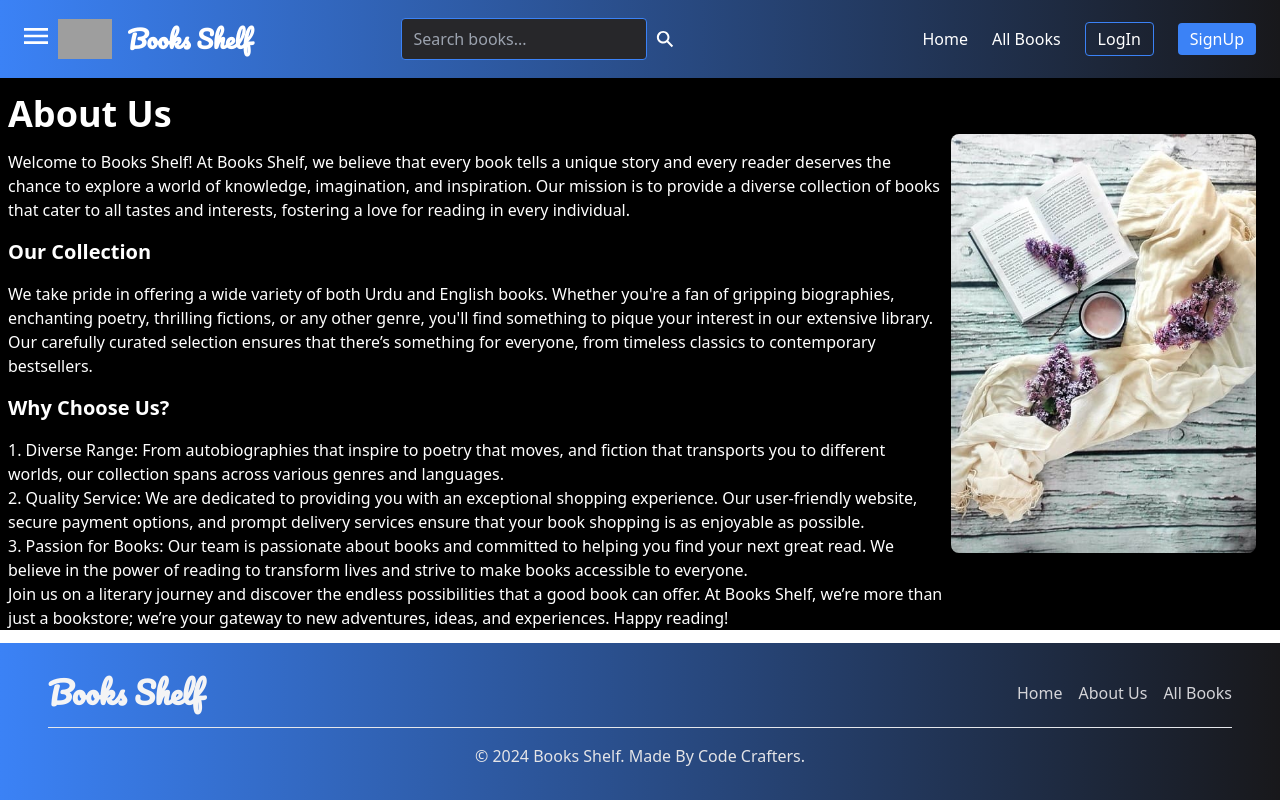
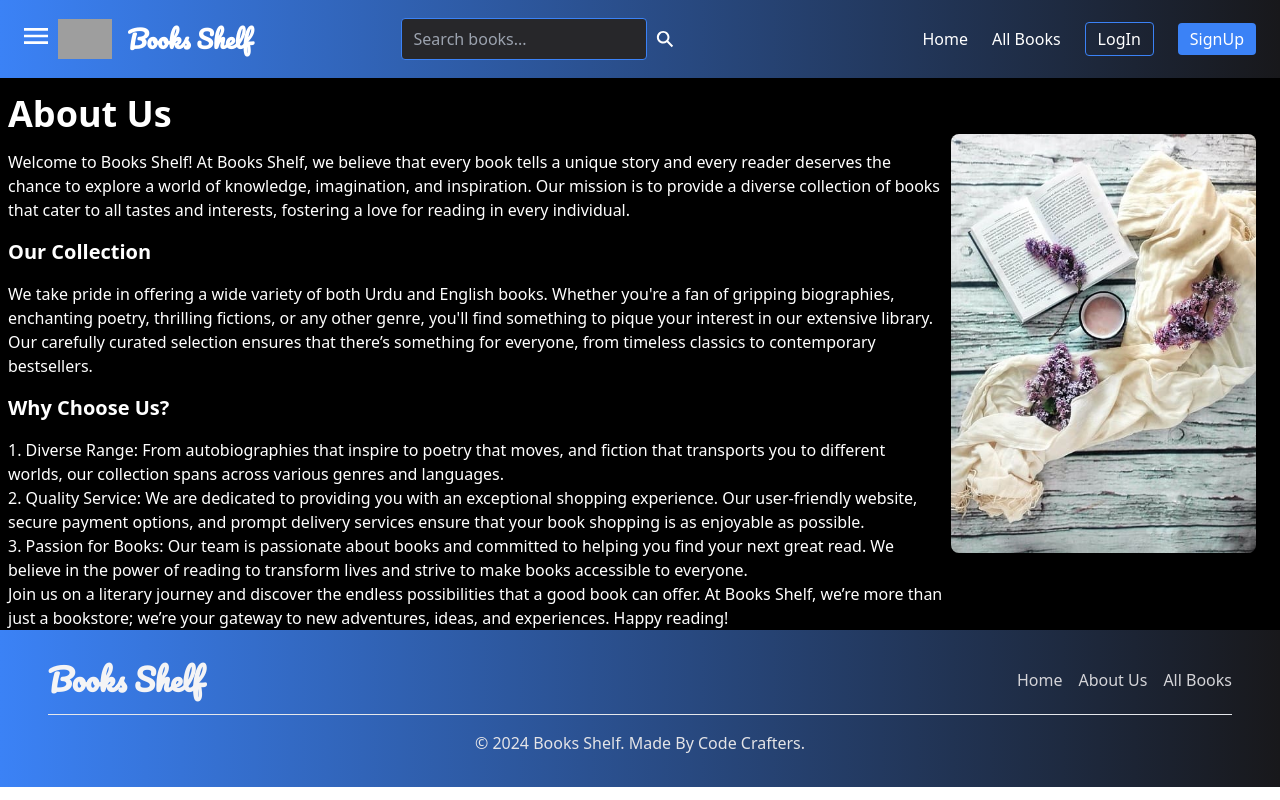
Before and after one commit to Zues-12/Book-Shelf-Client, a React (Vite) app: page /about-us in a window 1280 px wide. Built offline with nearby package versions, Linux system fonts and the light colour scheme; grey boxes are pictures that could not be loaded.

Commit message:
Update Footer.jsx

```diff
--- a/src/components/Footer.jsx
+++ b/src/components/Footer.jsx
@@ -17,7 +17,7 @@ const Footer = () => {
     },
   ];
   return (
-    <div className="absolute bottom-0 left-0 right-0 bg-gradient-to-l from-zinc-900 to-blue-500 px-8 lg:px-12 py-8  ">
+    <div className=" bg-gradient-to-l from-zinc-900 to-blue-500 px-8 lg:px-12 py-8  ">
       <div className="flex items-center justify-between">
         <h2 className="text-3xl font-semibold text-zinc-100 font-LogoTitle">Books Shelf</h2>
         <div className="flex flex-col md:flex-row">
```
